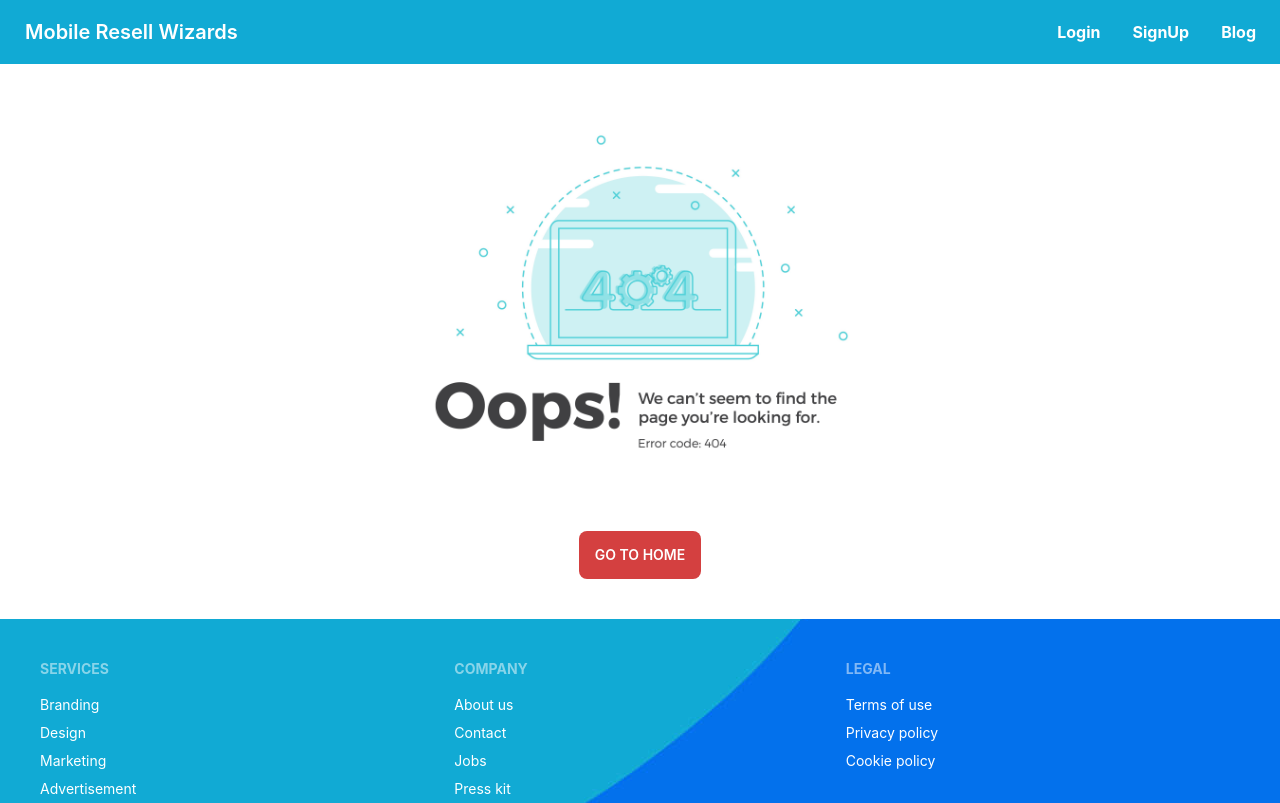
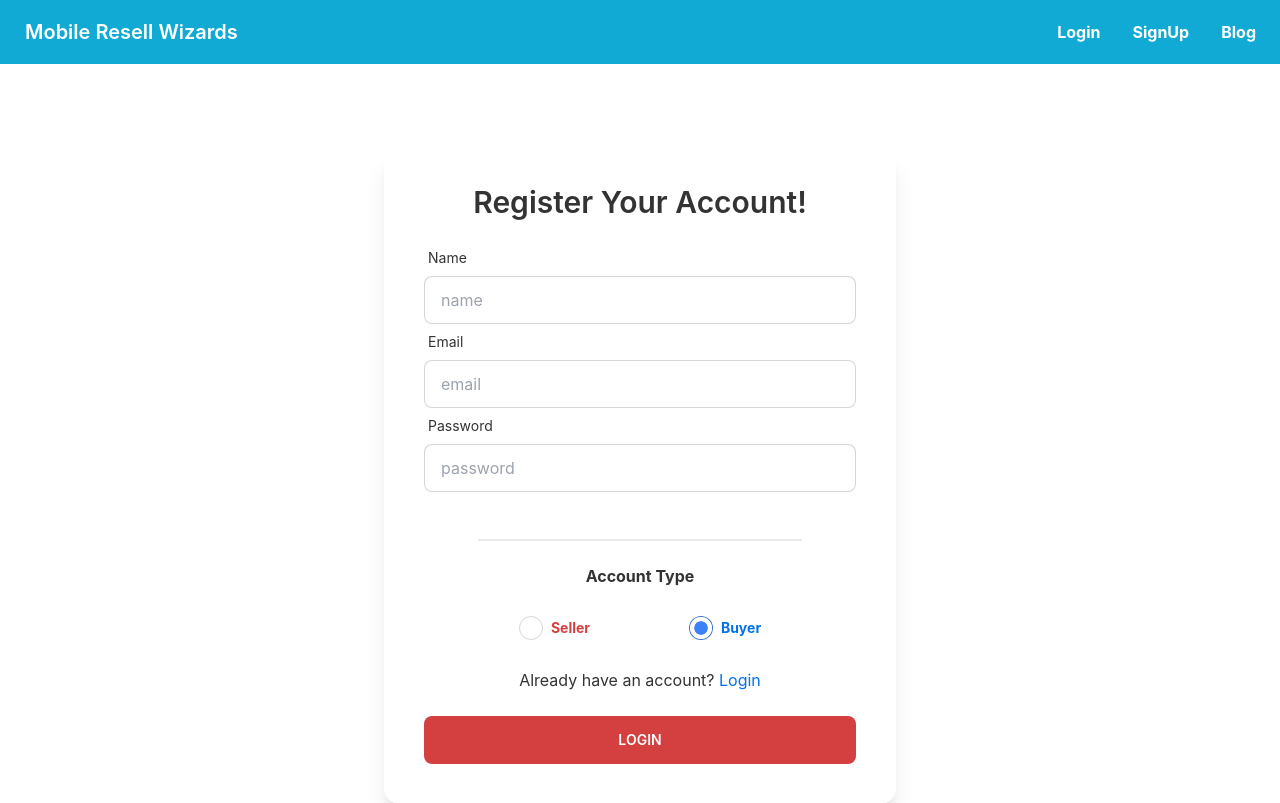
Before and after one commit to FarhanZizz/mobile-resell-wizards-client, a React (Create React App) app: page /signup in a window 1280 px wide. Shown: the top 803 px of the page. Built offline with nearby package versions, Linux system fonts and the light colour scheme.

Commit message:
added log in and signup page

```diff
--- a/public/index.html
+++ b/public/index.html
@@ -1,5 +1,5 @@
 <!DOCTYPE html>
-<html data-theme="light" lang="en">
+<html data-theme="cmyk" lang="en">
 
 <head>
   <meta charset="utf-8" />
--- /dev/null
+++ b/src/Pages/Login.js
@@ -0,0 +1,32 @@
+import React from 'react';
+import { Link } from 'react-router-dom';
+
+const Login = () => {
+    return (
+        <div className="card bg-base-100 shadow-xl my-20 lg:w-2/5 w-5/6 mx-auto">
+            <div className="items-center text-center p-10">
+                <h1 className="mb-5 text-3xl font-semibold">Login To Your Account!</h1>
+                <form>
+                    <div className="form-control">
+                        <label className="label">
+                            <span className="label-text">Email</span>
+                        </label>
+                        <input type="email" name="email" placeholder="email" className="input input-bordered" required />
+                    </div>
+                    <div className="form-control">
+                        <label className="label">
+                            <span className="label-text">Password</span>
+                        </label>
+                        <input type="password" name="password" placeholder="password" className="input input-bordered" required />
+                        <p className="mt-5 ">Don't have an account? <Link style={{ color: '#0371EC' }} className=' link link-hover' to='/signup'>Register</Link> </p>
+                    </div>
+                    <div className="form-control mt-6">
+                        <button type='submit' className="text-white border-0 btn btn-primary bg-[#D44040] font-semibold">Login</button>
+                    </div>
+                </form>
+            </div>
+        </div >
+    );
+};
+
+export default Login;
--- /dev/null
+++ b/src/Pages/SignUp.js
@@ -0,0 +1,55 @@
+import React from 'react';
+import { Link } from 'react-router-dom';
+
+const SignUp = () => {
+    return (
+        <div className="card bg-base-100 shadow-xl my-20 lg:w-2/5 w-5/6 mx-auto">
+            <div className="items-center text-center p-10">
+                <h1 className="mb-5 text-3xl font-semibold">Register Your Account!</h1>
+                <form>
+                    <div className="form-control">
+                        <label className="label">
+                            <span className="label-text">Name</span>
+                        </label>
+                        <input type="text" name="name" placeholder="name" className="input input-bordered" required />
+                    </div>
+                    <div className="form-control">
+                        <label className="label">
+                            <span className="label-text">Email</span>
+                        </label>
+                        <input type="email" name="email" placeholder="email" className="input input-bordered" required />
+                    </div>
+                    <div className="form-control">
+                        <label className="label">
+                            <span className="label-text">Password</span>
+                        </label>
+                        <input type="password" name="password" placeholder="password" className="input input-bordered" required />
+                    </div>
+                    <div className="divider w-3/4 mx-auto mt-10"></div>
+                    <h1 className='text-center font-bold'>Account Type</h1>
+                    <div className="flex justify-evenly my-5">
+                        <div className="form-control">
+                            <label className="label cursor-pointer">
+                                <input type="radio" name="radio-10" className="radio checked:bg-red-500" checked />
+                                <span style={{ color: '#d44040' }} className="font-bold label-text ml-2">Seller</span>
+                            </label>
+                        </div>
+                        <div className="form-control">
+                            <label className="label cursor-pointer">
+                                <input type="radio" name="radio-10" className="radio checked:bg-blue-500" checked />
+                                <span style={{ color: '#0371EC' }} className="font-bold label-text ml-2">Buyer</span>
+                            </label>
+                        </div>
+                    </div>
+                    <p>Already have an account? <Link style={{ color: '#0371EC' }} className=' link link-hover' to='/login'>Login</Link> </p>
+                    <div className="form-control mt-6">
+                        <button type='submit' className="text-white border-0 btn btn-primary bg-[#D44040] font-semibold">Login</button>
+                    </div>
+
+                </form>
+            </div>
+        </div >
+    );
+};
+
+export default SignUp;
--- a/src/Utilities/Button.js
+++ b/src/Utilities/Button.js
@@ -1,9 +1,9 @@
-import React, { Children } from 'react';
+import React from 'react';
 import { Link } from 'react-router-dom';
 
 const Button = ({ children }) => {
     return (
-        <Link to='/' className="border-0 btn btn-primary bg-[#D44040] font-semibold">{children}</Link>
+        <Link to='/' className=" text-white border-0 btn btn-primary bg-[#D44040] font-semibold">{children}</Link>
     );
 };
 
```
Also changed, not shown: src/App.js (+10 -0 lines).
